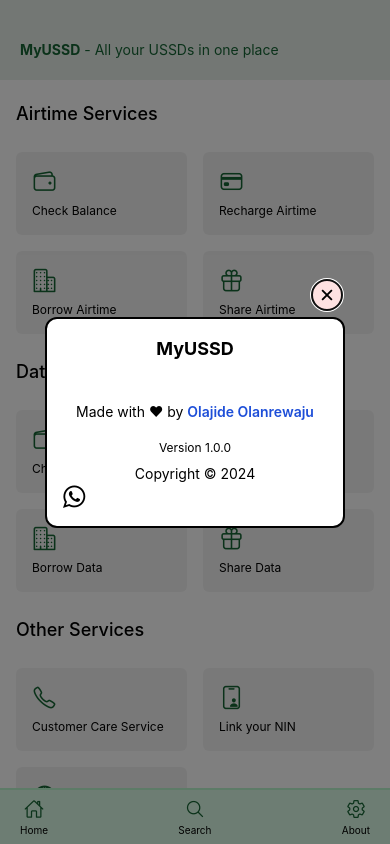
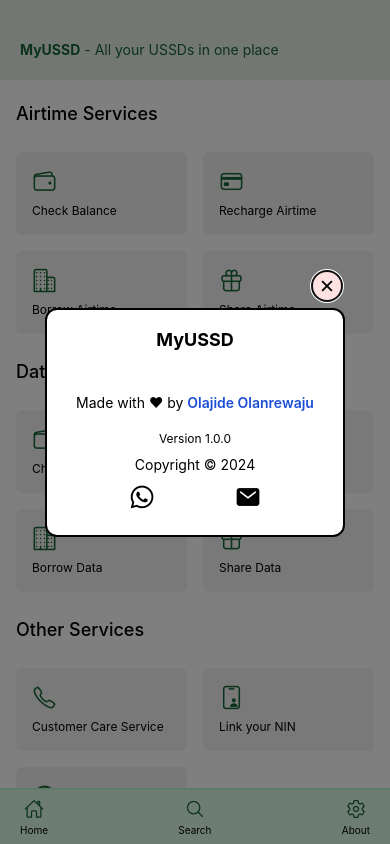
Before and after one commit to monyasau/my-ussd, a React Native app: screen / in a window 390 px wide. Built offline with nearby package versions, Linux system fonts and the light colour scheme.

Commit message:
Added contact info

```diff
--- a/components/AboutModal.jsx
+++ b/components/AboutModal.jsx
@@ -1,6 +1,5 @@
 import { Text, View, TouchableOpacity, Modal, Pressable, Linking } from "react-native";
 import { Ionicons } from "@expo/vector-icons";
-import { FontAwesome } from "@expo/vector-icons";
 
 export default function AboutModal({ active, switchAboutModal }) {
   if (!active) {
@@ -31,7 +30,11 @@
             Copyright &copy; 2024
           </Text>
           <View>
-          <TouchableOpacity className=" "  onPress={()=>{Linking.openURL("https://wa.me/+2349133442800/?text=Hey%20there%20👋%2C%20I'm%20messaging%20from%20one%20of%20your%20apps(MyUssd).")}}><FontAwesome name="whatsapp" size={26}/></TouchableOpacity>
+            <View className="flex-row mx-auto">
+
+          <TouchableOpacity className="mx-10 my-2"  onPress={()=>{Linking.openURL("https://wa.me/+2349133442800/?text=Hey%20there%20👋%2C%20I'm%20messaging%20from%20one%20of%20your%20apps(MyUssd).")}}><Ionicons name="logo-whatsapp" size={26}/></TouchableOpacity>
+          <TouchableOpacity className="mx-10 my-2"  onPress={()=>{Linking.openURL("mailto:someone@example.com")}}><Ionicons name="mail" size={26}/></TouchableOpacity>
+            </View>
           </View>
         </View>
       </View>
```
